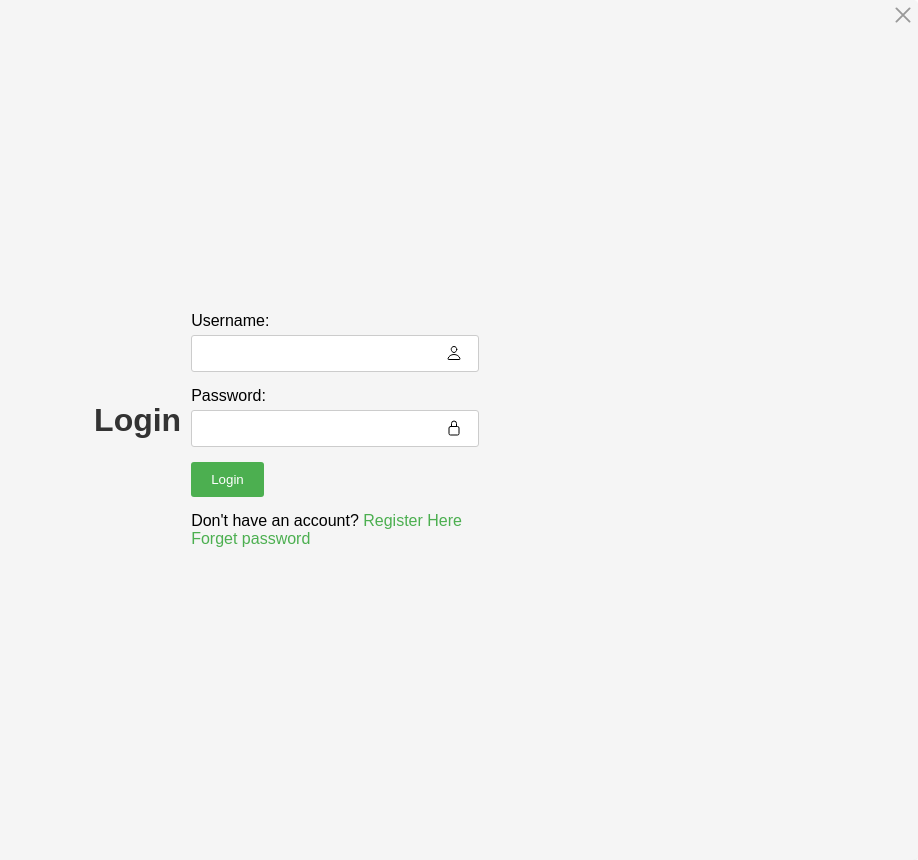
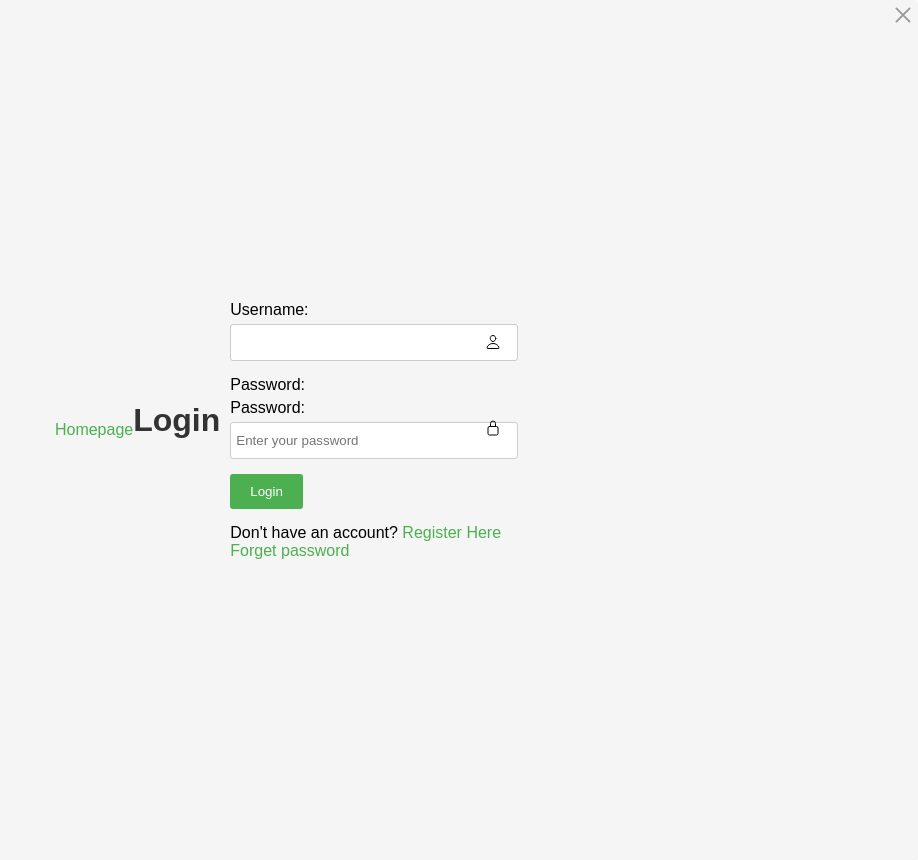
Before and after one commit to DadoveNonye/NutriPlan, a Flask app: page /login in a window 1280 px wide. Shown: the whole page, without its empty margins (362-1280 px from the left). Run offline with Flask 3, Linux system fonts and the light colour scheme.

Commit message:
{Update}: login.html with URL routing

```diff
--- a/app/templates/login.html
+++ b/app/templates/login.html
@@ -8,7 +8,7 @@
   </head>
   <body>
     <div class="container">
-      <a href="index.html">
+    <a href="{{ url_for('auth.index')}}" title="Go to homepage">Homepage</a>
         <ion-icon name="close-outline" class="close-outline"></ion-icon>
       </a>
       <h1>Login</h1>
@@ -25,15 +25,16 @@
         <div>
           <label for="email">Password:</label>
           <div class="input-icon">
-            <input type="text" id="password" name="password" required />
+            <label for="password">Password:</label>
+            <input type="text" id="password" name="password" required placeholder="Enter your password" />
             <span class="icon"
               ><ion-icon name="lock-closed-outline"></ion-icon
             ></span>
           </div>
         </div>
         <button type="submit">Login</button>
-        <p>Don't have an account? <a href="register.html">Register Here</a></p>
-        <p><a href="reset_password.html">Forget password </a></p>
+        <p>Don't have an account? <a href="{{ url_for('auth.register') }}">Register Here</a></p>
+        <p><a href="{{ url_for('auth.reset_password_request') }}">Forget password </a></p>
       </form>
     </div>
   </body>
```
